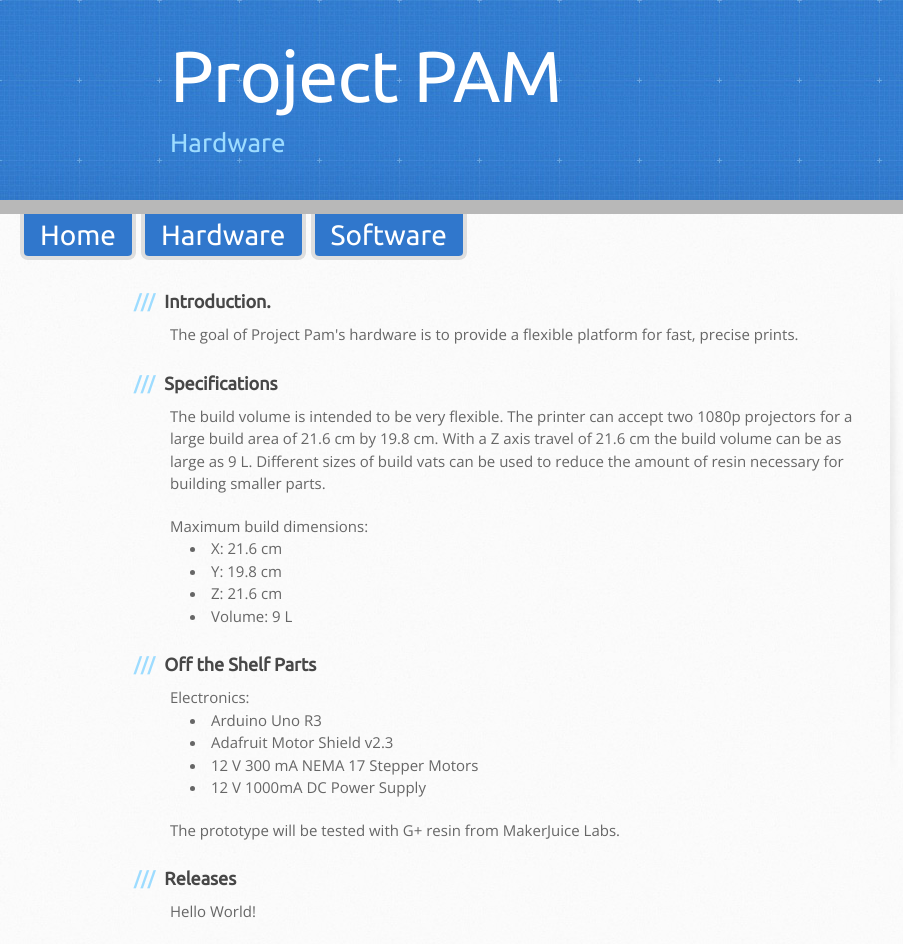
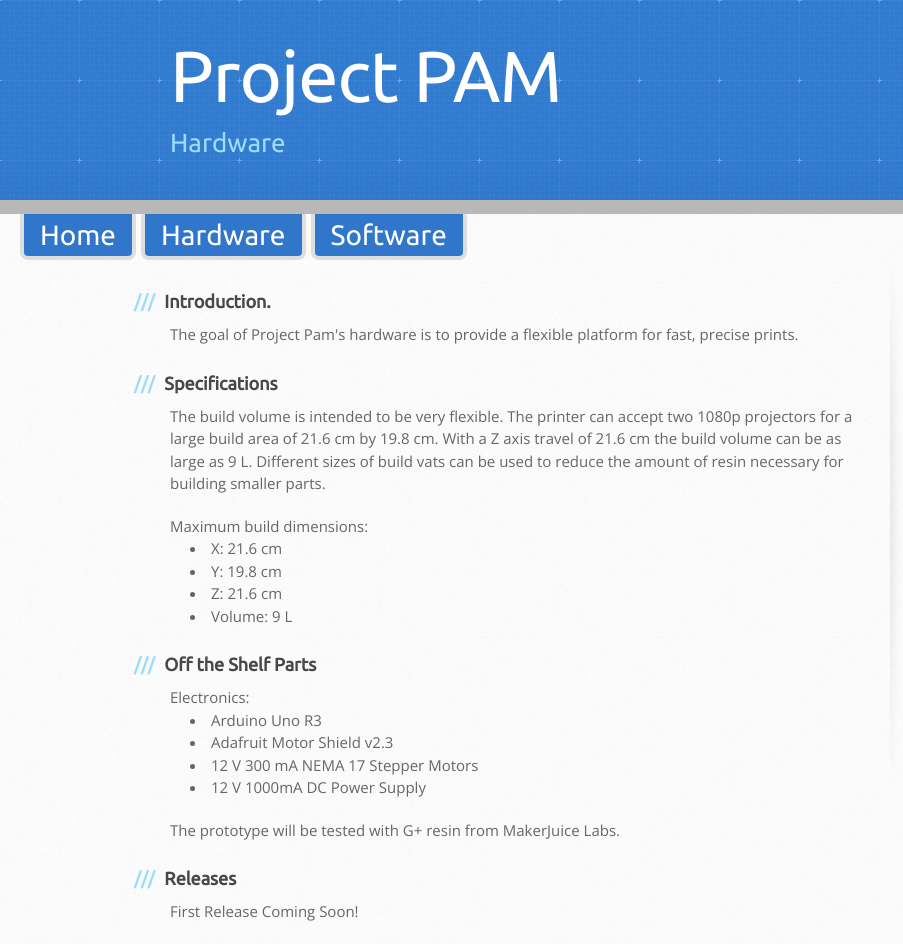
Before and after one commit to ProjectPAM/Hardware, a plain HTML site: page index.html in a window 1280 px wide. Shown: the top 944 px of the page, 0-903 px from the left. Drawn offline with nearby package versions, Linux system fonts and the light colour scheme.

Commit message:
Add release

```diff
--- a/index.html
+++ b/index.html
@@ -97,7 +97,7 @@
 						Releases
 					</h3>
 
-					<p>Hello World!</p>
+					<p>First Release Coming Soon!</p>
 
 					<h3>
 						<a name="contributing-workflow" class="anchor" href="#contributing-workflow">
```
